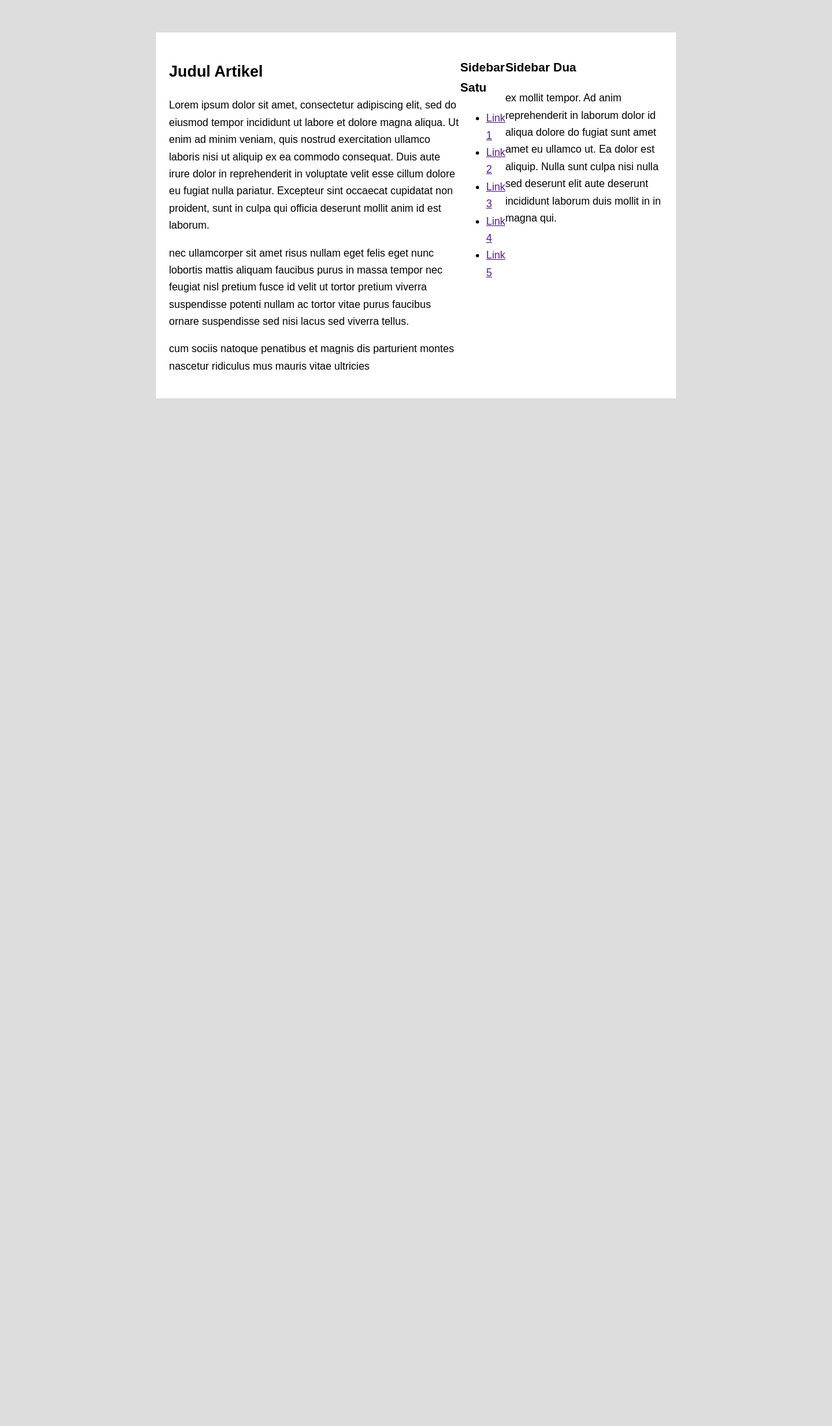
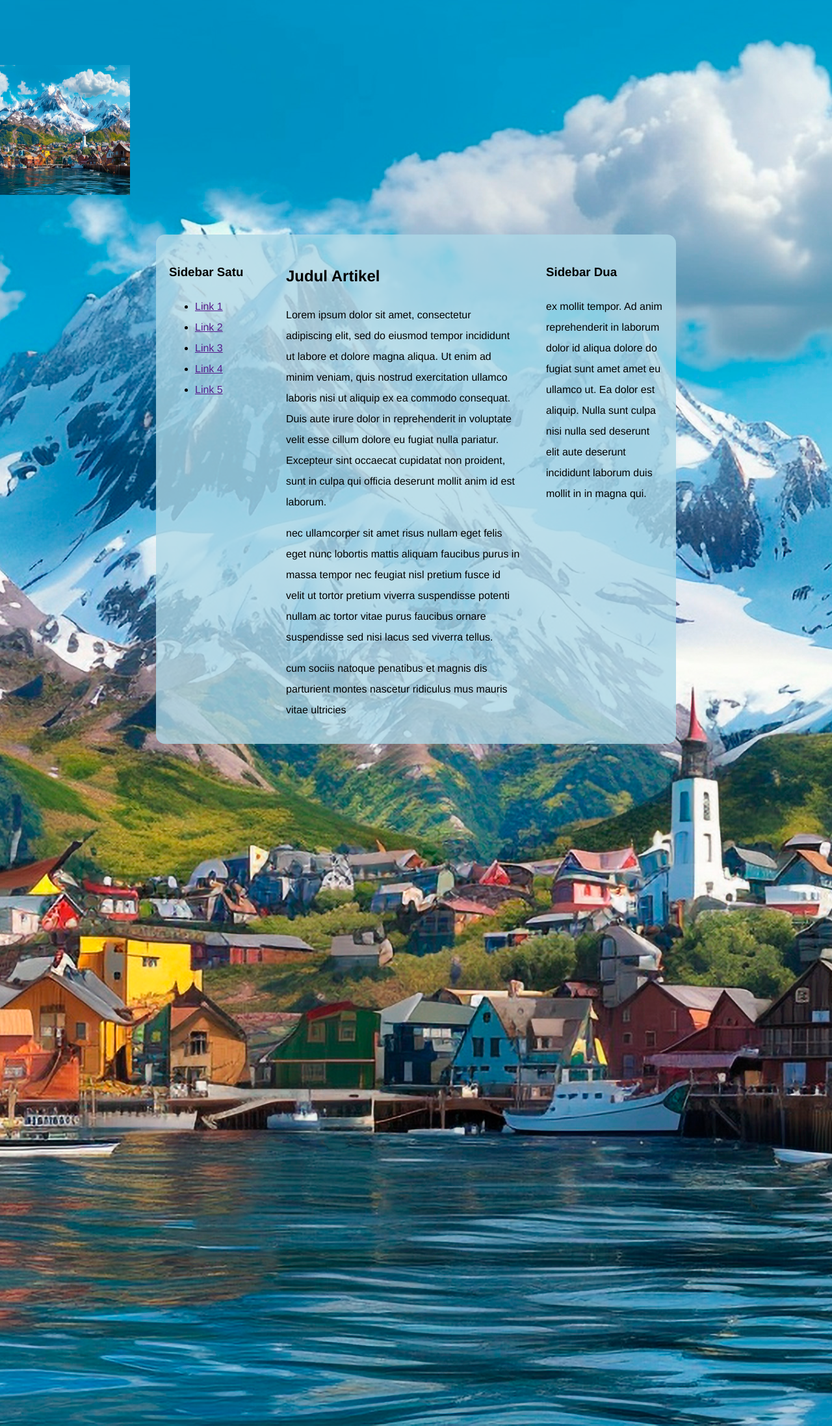
Before and after one commit to MiracleCakra/PEMROGRAMAN-WEB, a PHP site: page /flexbox.html in a window 1280 px wide. Shown: the whole page at 65% size. Before the commit the page ends 613 px from the top, so only its background shows below. Run offline with PHP 8.4, Linux system fonts and the light colour scheme.

Commit message:
Tugas_Jobsheet

```diff
--- a/flexbox.html
+++ b/flexbox.html
@@ -3,7 +3,9 @@
     <head>
         <title>Latihan FlexBox</title>
         <link rel="stylesheet" href="style1.css">
-
+    </div class="gambar">
+        <img src="img/home1.jpg" alt="background eaa" height="200" width="200">
+    </div>
     </head>
 <body>
 
--- a/style1.css
+++ b/style1.css
@@ -1,21 +1,42 @@
-html, body  {
+html, body{
     margin: 0;
     padding: 0;
 }
 
-body    {
-    font-family: Arial, Helvetica, sans-serif;
-    background-color: #ddd;
-    line-height: 1.65;
+body {
+    font-family: Helvetica, sans-serif;
+    background-color: black;
+    line-height: 2;
+    margin-top: 100px;
     padding-bottom: 1000px;
+    background-image: url('img/home1.jpg');
+    background-size: cover;
+    background-position: center;
 }
 
-/*Latihan 1*/
-.container-satu     {
+.container-satu {
     width: 800px;
     margin: 50px auto;
-    background-color: #fff;
+    background-color: rgba(173, 216, 230, 0.8);
     padding: 20px;
+    border-radius: 14px;
     box-sizing: border-box;
     display: flex;
 }
+
+.kolom-utama {
+    flex: 2;
+    padding-right: 20px;
+}
+
+.sidebar-satu, .sidebar-dua {
+    flex: 1;
+}
+
+.sidebar-satu {
+    order: -1;
+}
+
+.sidebar-dua {
+    padding-left: 20px;
+}
```
Also changed, not shown: img/home1.jpg (added).
